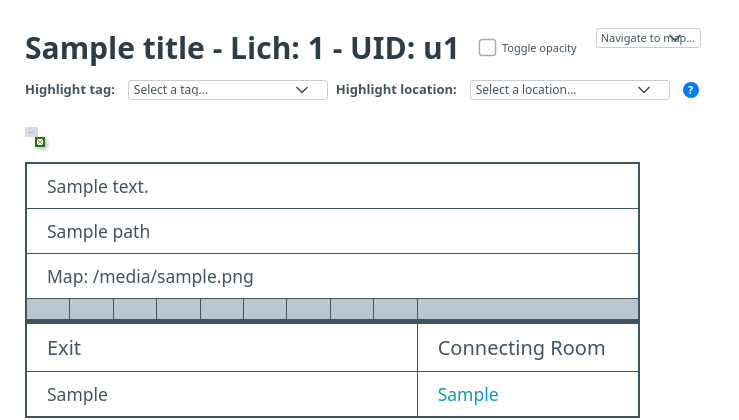
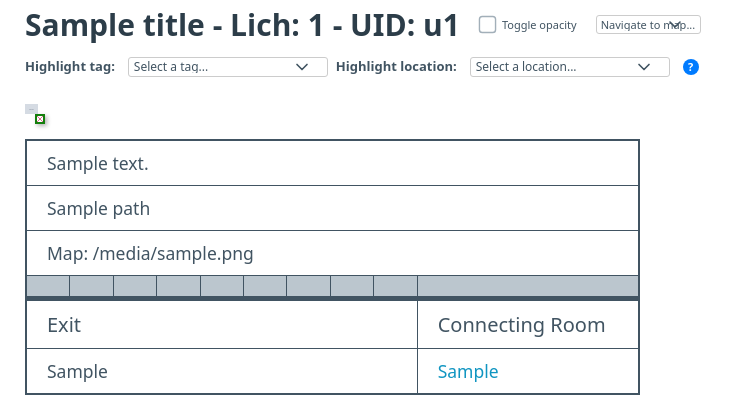
Before and after one commit to MahtraDR/dr-lich-mapdb-room, a Flask app: template app/templates/room.html in a window 1280 px wide. Shown: the top 420 px of the page, without its empty margins (0-739 px from the left). Run offline with Flask 3, Linux system fonts and the light colour scheme; the template is opened without the code that fills it: most values are stand-ins (such as "Sample title", 1, 10 or a date in 2020); grey boxes marked "Sample" are stand-in pictures; parts of the project's set-up code (start-up, migrations or seed data) failed here and were passed over.

Commit message:
go home CSS, you are drunk

```diff
--- a/app/static/css/room.css
+++ b/app/static/css/room.css
@@ -113,7 +113,7 @@ h3 {
 }
 
 #header {
-	padding: 25px 25px 1px 25px;
+	padding: 2px 25px 1px 25px;
 }
 
 #title_row {
@@ -173,7 +173,7 @@ h3 {
 
 #map_navigation {
     display: flex;
-    align-items: baseline;
+    align-items: flex-end;
 }
 
 #map_dropdown {
@@ -183,7 +183,8 @@ h3 {
     border-radius: 3px;
     max-width: 200px;
     line-height: 1.2;
-    margin-top: 1px;
+    margin-top: auto;
+    margin-bottom: 0;
 }
 
 #map_dropdown optgroup {
@@ -197,7 +198,7 @@ h3 {
 #map_dropdown option {
     font-weight: normal;
     font-size: 11px !important;
-    color: inherit;
+    color: hsl(205deg, 16%, 77%) !important;
 }
 
 #mapimage.opacity_active {
```
